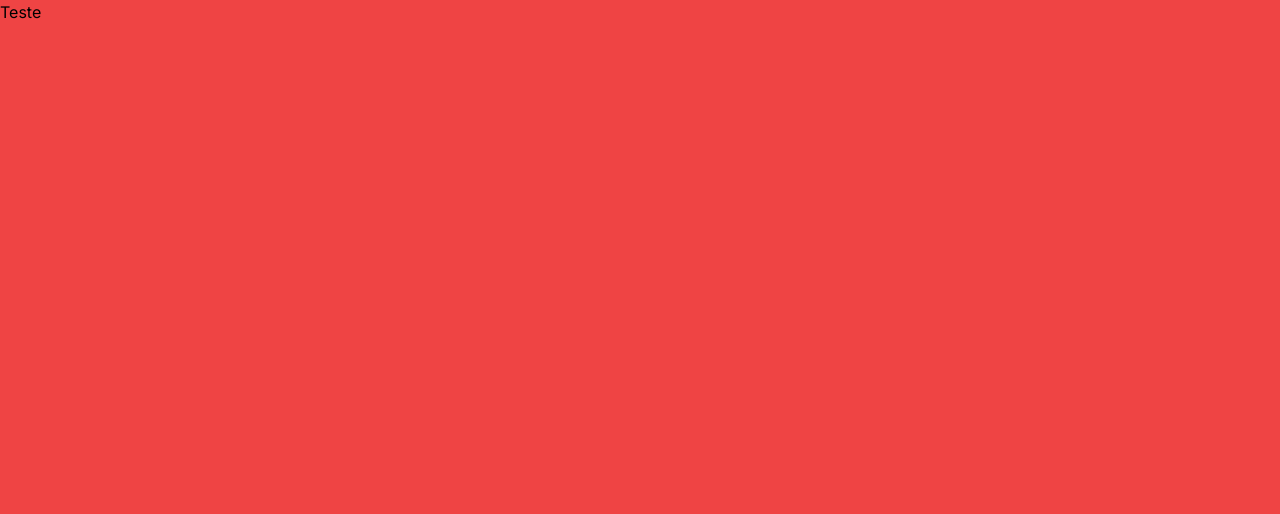
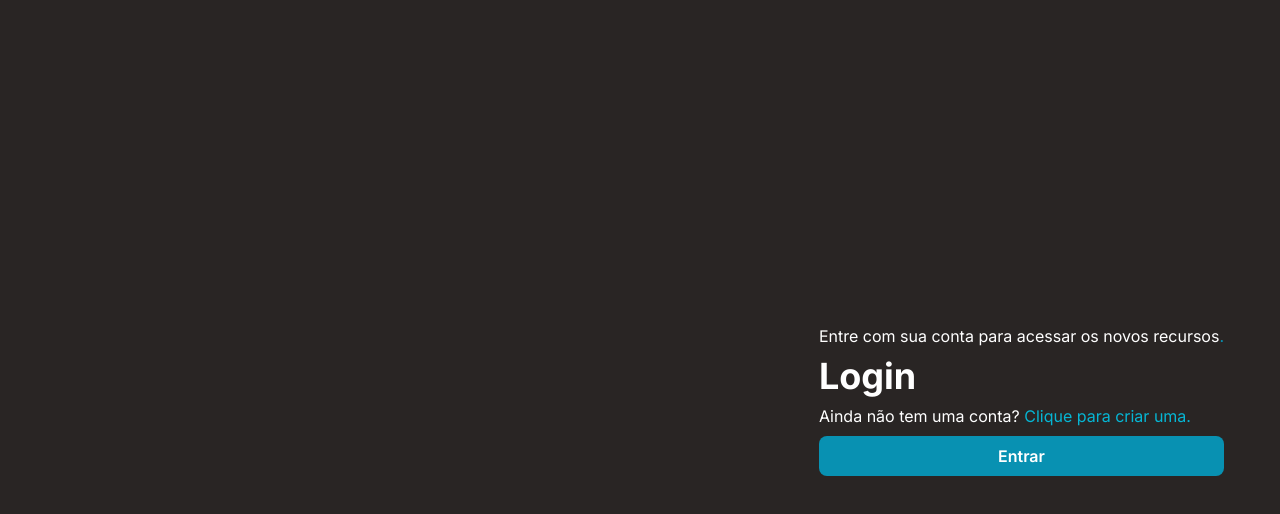
Before and after one commit to jhonatec-dev/desafio-vitor-nogueira, a Next.js app: page / in a window 1280 px wide. Shown: the top 514 px of the page. Built offline with nearby package versions, Linux system fonts and the light colour scheme.

Commit message:
feat: first components

```diff
--- /dev/null
+++ b/app/_components/Buttons/Base.tsx
@@ -0,0 +1,19 @@
+interface Props {
+  children: React.ReactNode;
+  className?: string;
+  onClick?: () => void;
+  [key: string]: any;
+}
+
+export default function BaseButton(props: Props) {
+  const { children, className, onClick, ...otherProps } = props;
+  return (
+    <button
+      onClick={onClick}
+      className={`bg-cyan-600 text-white font-semibold py-2 px-4 rounded-lg ${className}`}
+      {...otherProps}
+    >
+      {children}
+    </button>
+  );
+}
--- /dev/null
+++ b/app/_components/FormLogin/index.tsx
@@ -0,0 +1,29 @@
+"use client";
+interface LoginFiels {
+  email: string;
+  password: string;
+}
+
+import { useForm } from "react-hook-form";
+import BaseButton from "../Buttons/Base";
+
+export default function FormLogin() {
+  const {
+    register,
+    handleSubmit,
+    formState: { errors },
+    watch,
+  } = useForm<LoginFiels>();
+
+  function handleLogin(data: LoginFiels) {
+    console.log(data);
+  }
+  return (
+    <form
+      onSubmit={handleSubmit(handleLogin)}
+      className='flex flex-col gap-2'
+    >
+      <BaseButton type='submit'>Entrar</BaseButton>
+    </form>
+  );
+}
--- /dev/null
+++ b/app/_components/Inputs/InputEmail.tsx
@@ -0,0 +1,25 @@
+
+interface Props {
+  value: string;
+  onChange: (value: string) => void;
+  endAdornment?: React.ReactNode;
+  label: string;
+  fullWidth?: boolean;
+}
+
+export default function InputEmail(props: Props) {
+  const { value, onChange, endAdornment, label, fullWidth } = props;
+
+  return <div className={`flex flex-col ${fullWidth ? "w-full" : ""}`}>
+    <label className="text-sm text-gray-500">{label}</label>
+    <div className="flex items-center">
+      <input
+        type="email"
+        value={value}
+        onChange={(e) => onChange(e.target.value)}
+        className="border-2 border-gray-300 rounded-md w-full px-2 py-1"
+      />
+      {endAdornment && <div className="ml-2">{endAdornment}</div>}
+    </div>
+  </div>;
+}
--- a/app/globals.css
+++ b/app/globals.css
@@ -1,3 +1,31 @@
 @tailwind base;
 @tailwind components;
 @tailwind utilities;
+
+h1 {
+  @apply text-4xl font-bold;
+}
+
+h2 {
+  @apply text-3xl font-bold;
+}
+
+h3 {
+  @apply text-2xl font-bold;
+}
+
+h4 {
+  @apply text-xl font-bold;
+}
+
+h5 {
+  @apply text-lg font-bold;
+}
+
+h6 {
+  @apply text-base font-bold;
+}
+
+a {
+  @apply text-cyan-500 hover:text-cyan-400;
+}
--- a/app/layout.tsx
+++ b/app/layout.tsx
@@ -17,7 +17,9 @@ export default function RootLayout({
 }>) {
   return (
     <html lang='en'>
-      <body className={inter.className}>{children}</body>
+      <body className={inter.className}>
+        {children}
+        </body>
     </html>
   );
 }
--- a/app/page.tsx
+++ b/app/page.tsx
@@ -1,8 +1,21 @@
+import Link from "next/link";
+import FormLogin from "./_components/FormLogin";
 
 export default function Home() {
   return (
-    <main className="bg-red-500 w-full h-svh">
-      Teste
+    <main className='bg-stone-800 w-full h-svh text-white flex flex-col items-end justify-center'>
+      <div className='flex flex-col p-4 m-10 gap-2'>
+        <p>
+          Entre com sua conta para acessar os novos recursos
+          <span className='text-cyan-600'>.</span>
+        </p>
+        <h1>Login</h1>
+        <p>
+          Ainda não tem uma conta?{" "}
+          <Link href='/register˝'>Clique para criar uma.</Link>
+        </p>
+        <FormLogin />
+      </div>
     </main>
-  )
+  );
 }
```
Also changed, not shown: package.json (+6 -4 lines), 1 other file (tests, documents, lock files or other folders).
